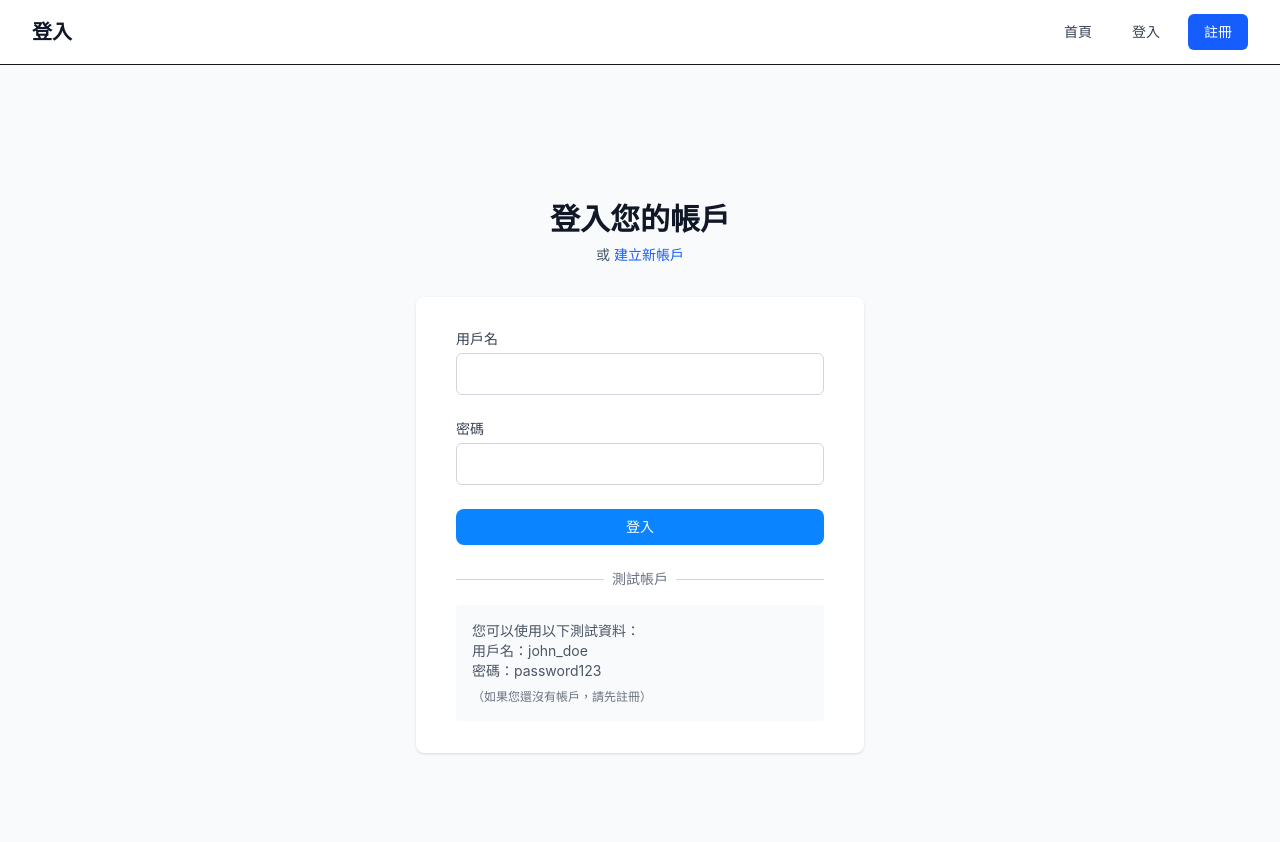
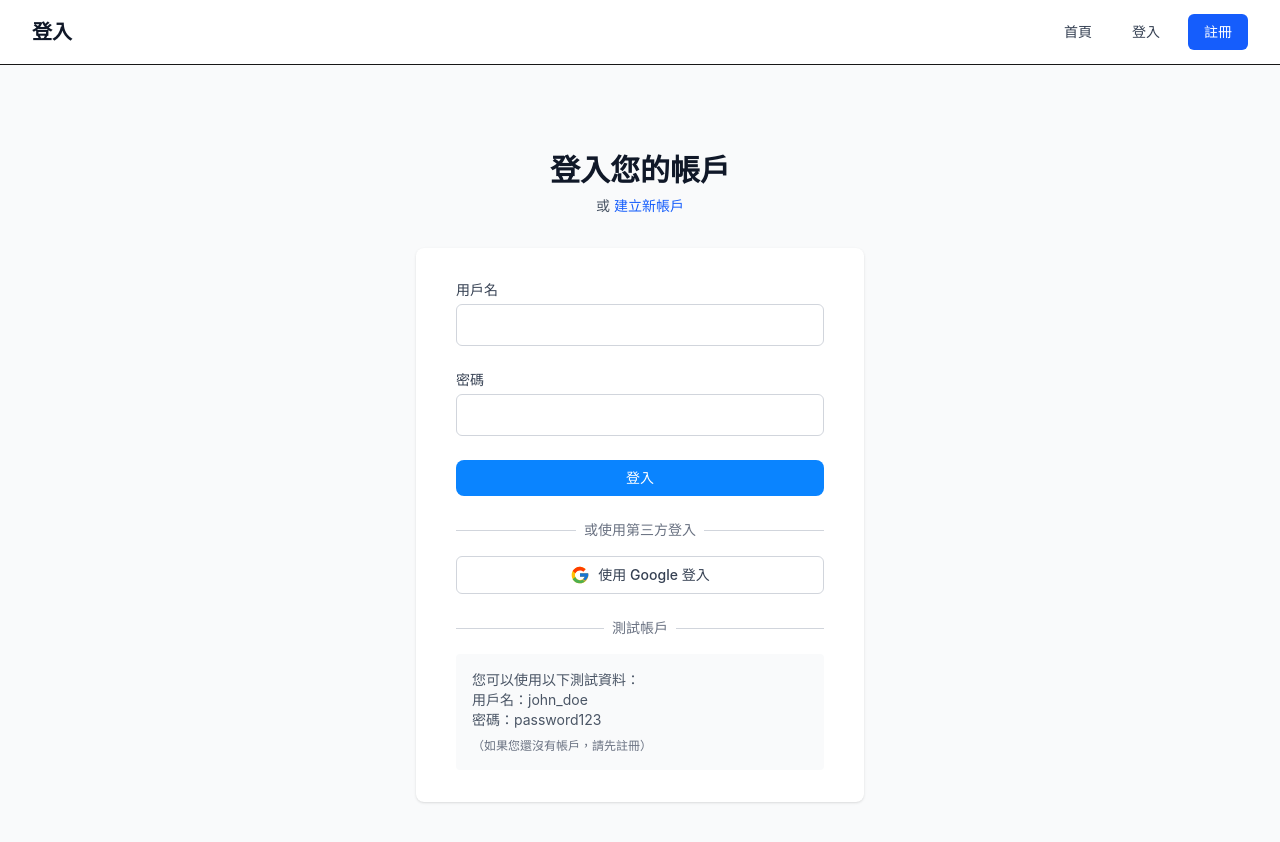
Before and after one commit to gh286991/HealthRecord-FE, a Next.js app: page /login in a window 1280 px wide. Shown: the top 842 px of the page. Built offline with nearby package versions, Linux system fonts and the light colour scheme; no server answers.

Commit message:
feat: 更新登入與註冊頁面，新增第三方登入選項，並優化註冊流程以自動登入用戶，調整頁面佈局以提升使用者體驗

```diff
--- /dev/null
+++ b/src/app/auth/callback/page.tsx
@@ -0,0 +1,36 @@
+"use client";
+
+import { useEffect, useMemo } from 'react';
+import { useRouter, useSearchParams } from 'next/navigation';
+import { useDispatch } from 'react-redux';
+import { setToken } from '@/lib/authSlice';
+
+export default function AuthCallbackPage() {
+  const router = useRouter();
+  const params = useSearchParams();
+  const dispatch = useDispatch();
+
+  const isNew = useMemo(() => params.get('new') === '1', [params]);
+  const token = useMemo(() => params.get('token'), [params]);
+
+  useEffect(() => {
+    if (!token) {
+      router.replace('/login');
+      return;
+    }
+    try {
+      localStorage.setItem('token', token);
+      dispatch(setToken(token));
+      router.replace(isNew ? '/profile' : '/dashboard');
+    } catch (error: unknown) {
+      console.error('Error setting token:', error);
+      router.replace('/login');
+    }
+  }, [token, isNew, router, dispatch]);
+
+  return (
+    <div className="min-h-screen flex items-center justify-center">
+      <p className="text-gray-600">正在登入中，請稍候…</p>
+    </div>
+  );
+}
--- a/src/app/layout.tsx
+++ b/src/app/layout.tsx
@@ -7,7 +7,6 @@ import Providers from "@/components/Providers";
 import AuthWrapper from "@/components/AuthWrapper"; // Import AuthWrapper
 import { NextIntlClientProvider } from 'next-intl';
 import PreventBounce from "@/components/PreventBounce";
-import AppFooter from "@/components/AppFooter";
 import MobileTabBar from "@/components/MobileTabBar";
 
 const geistSans = Geist({
@@ -92,14 +91,15 @@ export default async function RootLayout({
   return (
     <html lang="zh-TW">
       <body
-        className={`${geistSans.variable} ${geistMono.variable} antialiased`}
+        className={`${geistSans.variable} ${geistMono.variable} antialiased min-h-screen flex flex-col`}
       >
         <NextIntlClientProvider locale="zh" messages={messages}>
           <Providers>
             <Navigation />
-            <AuthWrapper>{children}</AuthWrapper>
+            <main className="flex-1">
+              <AuthWrapper>{children}</AuthWrapper>
+            </main>
             <MobileTabBar />
-            <AppFooter />
             <PWAInstallPrompt />
             <PreventBounce />
           </Providers>
--- a/src/app/login/page.tsx
+++ b/src/app/login/page.tsx
@@ -9,6 +9,7 @@ import { useDispatch } from 'react-redux';
 import { setToken, setUser } from '@/lib/authSlice';
 import Button from '@/components/Button';
 import Toast from '@/components/Toast';
+import { API_BASE_URL } from '@/lib/api';
 
 export default function LoginPage() {
   const [formData, setFormData] = useState<LoginData>({
@@ -130,6 +131,31 @@ export default function LoginPage() {
                 <div className="w-full border-t border-gray-300" />
               </div>
               <div className="relative flex justify-center text-sm">
+                <span className="px-2 bg-white text-gray-500">或使用第三方登入</span>
+              </div>
+            </div>
+            <div className="mt-4">
+              <a
+                href={`${API_BASE_URL}/auth/google`}
+                className="w-full inline-flex justify-center items-center gap-2 border border-gray-300 rounded-md py-2 text-sm font-medium text-gray-700 hover:bg-gray-50"
+              >
+                <svg xmlns="http://www.w3.org/2000/svg" viewBox="0 0 48 48" width="20" height="20">
+                  <path fill="#FFC107" d="M43.611,20.083H42V20H24v8h11.303c-1.649,4.657-6.08,8-11.303,8c-6.627,0-12-5.373-12-12 c0-6.627,5.373-12,12-12c3.059,0,5.842,1.154,7.961,3.039l5.657-5.657C32.651,6.053,28.513,4,24,4C12.955,4,4,12.955,4,24 s8.955,20,20,20s20-8.955,20-20C44,22.659,43.862,21.35,43.611,20.083z"/>
+                  <path fill="#FF3D00" d="M6.306,14.691l6.571,4.819C14.655,16.108,18.961,13,24,13c3.059,0,5.842,1.154,7.961,3.039 l5.657-5.657C32.651,6.053,28.513,4,24,4C16.316,4,9.843,8.337,6.306,14.691z"/>
+                  <path fill="#4CAF50" d="M24,44c4.438,0,8.497-1.64,11.634-4.329l-5.374-4.531C28.226,36.459,26.189,37,24,37 c-5.202,0-9.623-3.317-11.287-7.946l-6.5,5.02C9.695,39.556,16.327,44,24,44z"/>
+                  <path fill="#1976D2" d="M43.611,20.083H42V20H24v8h11.303c-0.793,2.238-2.231,4.166-4.097,5.583 c0.001-0.001,0.002-0.001,0.003-0.002l5.374,4.531C34.288,39.205,44,32,44,24C44,22.659,43.862,21.35,43.611,20.083z"/>
+                </svg>
+                使用 Google 登入
+              </a>
+            </div>
+          </div>
+
+          <div className="mt-6">
+            <div className="relative">
+              <div className="absolute inset-0 flex items-center">
+                <div className="w-full border-t border-gray-300" />
+              </div>
+              <div className="relative flex justify-center text-sm">
                 <span className="px-2 bg-white text-gray-500">測試帳戶</span>
               </div>
             </div>
--- a/src/app/page.tsx
+++ b/src/app/page.tsx
@@ -18,6 +18,7 @@ import {
   Sparkles,
 } from "lucide-react";
 import ScrollReveal from "@/components/ScrollReveal";
+import Footer from "@/components/Footer";
 
 export default function Home() {
   const [isLoggedIn, setIsLoggedIn] = useState(false);
@@ -337,6 +338,11 @@ export default function Home() {
           </div>
         </div>
       </div>
+
+      {/* Site footer: desktop only */}
+      <div className="hidden sm:block">
+        <Footer />
+      </div>
     </div>
   );
 }
--- a/src/app/register/page.tsx
+++ b/src/app/register/page.tsx
@@ -4,9 +4,12 @@ import { useState } from 'react';
 import { useRouter } from 'next/navigation';
 import Link from 'next/link';
 import { RegisterData } from '@/lib/api';
-import { useRegisterMutation } from '@/lib/authApi';
+import { useRegisterMutation, useLoginMutation } from '@/lib/authApi';
 import Button from '@/components/Button';
 import Toast from '@/components/Toast';
+import { API_BASE_URL } from '@/lib/api';
+import { useDispatch } from 'react-redux';
+import { setToken, setUser } from '@/lib/authSlice';
 
 export default function RegisterPage() {
   const [formData, setFormData] = useState<RegisterData>({
@@ -21,6 +24,8 @@ export default function RegisterPage() {
   const [loading, setLoading] = useState(false);
   const router = useRouter();
   const [registerUser] = useRegisterMutation();
+  const [login] = useLoginMutation();
+  const dispatch = useDispatch();
   const [toastOpen, setToastOpen] = useState(false);
   const [toastMsg, setToastMsg] = useState<string | null>(null);
   const [toastVariant, setToastVariant] = useState<'default'|'success'|'error'>('default');
@@ -51,10 +56,14 @@ export default function RegisterPage() {
       if (formData.birthday) submitData.birthday = formData.birthday;
 
       await registerUser(submitData).unwrap();
+      // 註冊成功後自動登入，並導向個人資料頁
+      const loginResp = await login({ username: submitData.username, password: submitData.password }).unwrap();
+      dispatch(setToken(loginResp.accessToken));
+      if (loginResp.user) dispatch(setUser(loginResp.user));
       setToastVariant('success');
-      setToastMsg('註冊成功！請前往登入');
+      setToastMsg('註冊成功，已自動登入');
       setToastOpen(true);
-      setTimeout(() => router.push('/login'), 600);
+      setTimeout(() => router.push('/profile'), 400);
     } catch (err: unknown) {
       const errorMessage = err instanceof Error && 'response' in err &&
         typeof err.response === 'object' && err.response !== null &&
@@ -216,6 +225,31 @@ export default function RegisterPage() {
               </Button>
             </div>
           </form>
+
+          <div className="mt-6">
+            <div className="relative">
+              <div className="absolute inset-0 flex items-center">
+                <div className="w-full border-t border-gray-300" />
+              </div>
+              <div className="relative flex justify-center text-sm">
+                <span className="px-2 bg-white text-gray-500">或使用第三方註冊</span>
+              </div>
+            </div>
+            <div className="mt-4">
+              <a
+                href={`${API_BASE_URL}/auth/google`}
+                className="w-full inline-flex justify-center items-center gap-2 border border-gray-300 rounded-md py-2 text-sm font-medium text-gray-700 hover:bg-gray-50"
+              >
+                <svg xmlns="http://www.w3.org/2000/svg" viewBox="0 0 48 48" width="20" height="20">
+                  <path fill="#FFC107" d="M43.611,20.083H42V20H24v8h11.303c-1.649,4.657-6.08,8-11.303,8c-6.627,0-12-5.373-12-12 c0-6.627,5.373-12,12-12c3.059,0,5.842,1.154,7.961,3.039l5.657-5.657C32.651,6.053,28.513,4,24,4C12.955,4,4,12.955,4,24 s8.955,20,20,20s20-8.955,20-20C44,22.659,43.862,21.35,43.611,20.083z"/>
+                  <path fill="#FF3D00" d="M6.306,14.691l6.571,4.819C14.655,16.108,18.961,13,24,13c3.059,0,5.842,1.154,7.961,3.039 l5.657-5.657C32.651,6.053,28.513,4,24,4C16.316,4,9.843,8.337,6.306,14.691z"/>
+                  <path fill="#4CAF50" d="M24,44c4.438,0,8.497-1.64,11.634-4.329l-5.374-4.531C28.226,36.459,26.189,37,24,37 c-5.202,0-9.623-3.317-11.287-7.946l-6.5,5.02C9.695,39.556,16.327,44,24,44z"/>
+                  <path fill="#1976D2" d="M43.611,20.083H42V20H24v8h11.303c-0.793,2.238-2.231,4.166-4.097,5.583 c0.001-0.001,0.002-0.001,0.003-0.002l5.374,4.531C34.288,39.205,44,32,44,24C44,22.659,43.862,21.35,43.611,20.083z"/>
+                </svg>
+                使用 Google 註冊
+              </a>
+            </div>
+          </div>
         </div>
       </div>
       <Toast open={toastOpen} message={toastMsg} variant={toastVariant} onClose={() => setToastOpen(false)} />
--- a/src/components/AppFooter.tsx
+++ b/src/components/AppFooter.tsx
@@ -1,14 +1,21 @@
 "use client";
 
+import { useEffect, useState } from "react";
 import { useSelector } from "react-redux";
 import type { RootState } from "@/lib/store";
 import Footer from "@/components/Footer";
 import { usePathname } from "next/navigation";
 
 export default function AppFooter() {
+  // 僅在客戶端掛載後再決定是否渲染，避免 SSR 初次渲染誤判造成閃爍
+  const [mounted, setMounted] = useState(false);
+  useEffect(() => setMounted(true), []);
+
   const token = useSelector((s: RootState) => s.auth.token);
   const pathname = usePathname();
-  const isHome = (pathname || "/") === "/";
+  const isHome = pathname === "/";
+
+  if (!mounted) return null;
   // 登入後：完全隱藏 Footer（App 體驗）
   if (token) return null;
   // 僅在首頁顯示 Footer；手機（sm 以下）隱藏避免佔版
--- a/src/components/dashboard/CalorieSummary.tsx
+++ b/src/components/dashboard/CalorieSummary.tsx
@@ -44,10 +44,11 @@ const CalorieSummary: React.FC<CalorieSummaryProps> = ({ tdee, consumed, bmr, ac
         <p className="text-sm text-gray-600 mb-6">
           請先到「個人資料」頁面填寫身高、體重、生日、性別與活動等級，以便我們為您計算每日建議攝取熱量。
         </p>
-        <Link href="/profile">
-          <a className="inline-block bg-blue-500 hover:bg-blue-600 text-white font-bold py-2 px-4 rounded-lg transition-colors">
-            前往個人資料
-          </a>
+        <Link
+          href="/profile"
+          className="inline-block bg-blue-500 hover:bg-blue-600 text-white font-bold py-2 px-4 rounded-lg transition-colors"
+        >
+          前往個人資料
         </Link>
       </Card>
     );
```
